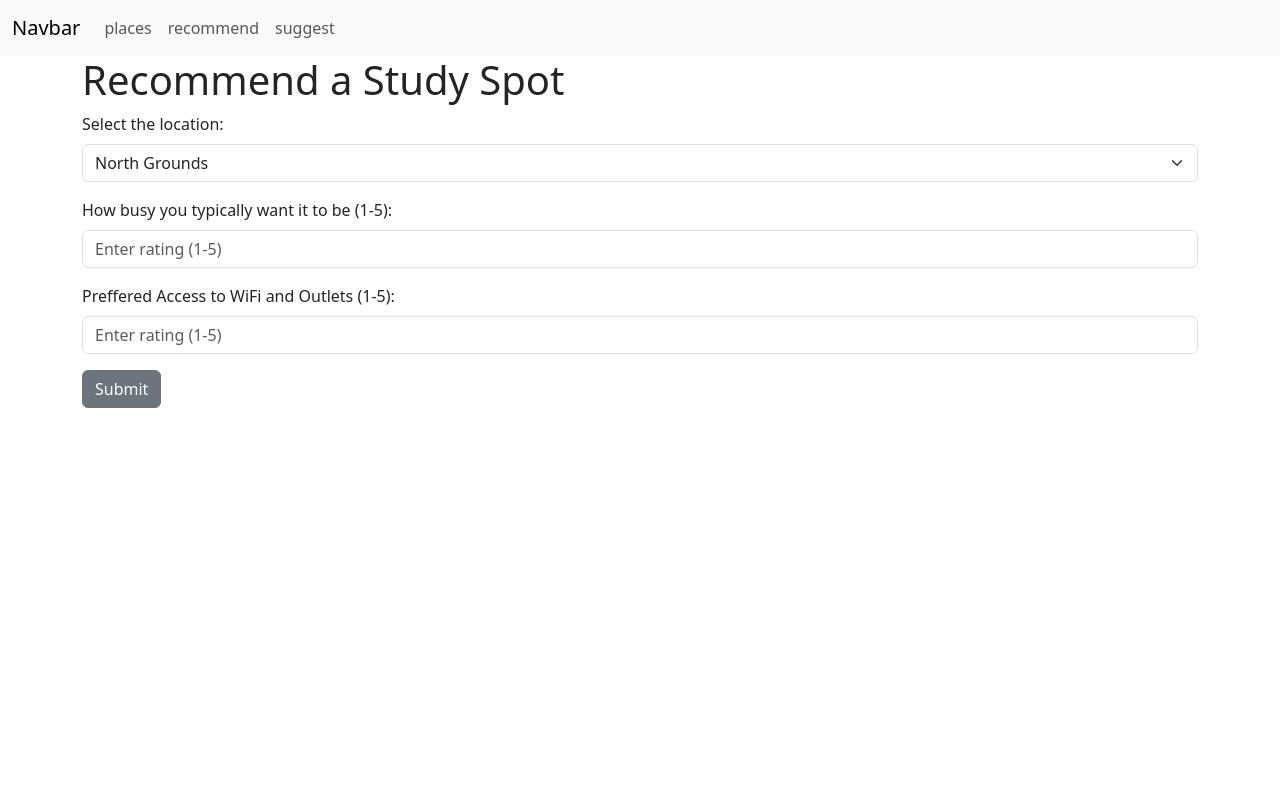
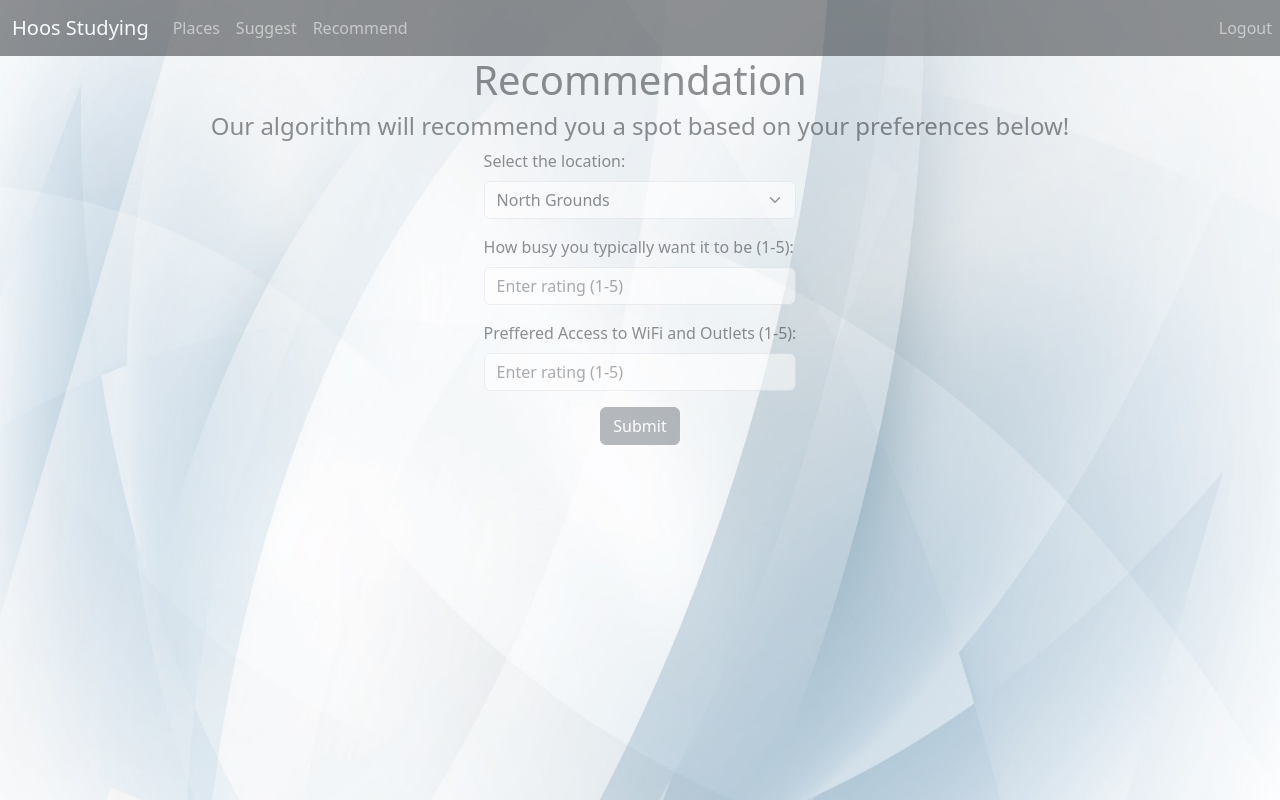
Before and after one commit to danigrieco/StudySpots, a Django app: page /recommend/ in a window 1280 px wide. Run offline with Django 4.2, Linux system fonts and the light colour scheme; some libraries are stand-ins or nearby versions.

Commit message:
changed the bagkround image and added recommend to the nav bar

```diff
--- a/cs3240/static/page.css
+++ b/cs3240/static/page.css
@@ -45,4 +45,5 @@ body{
   background-repeat: no-repeat;
   background-attachment: fixed;
   background-size: 100% 100%;
+  opacity: .5;
 }
--- a/cs3240/templates/index.html
+++ b/cs3240/templates/index.html
@@ -22,7 +22,9 @@
                     <li class="nav-item">
                         <a id="approvalLink" class="nav-link" hidden = "true" href="{% url 'approval' %}">Approval</a>
                     </li>
-
+                    <li class="nav-item">
+                        <a id="recommend" class="nav-link" href="{% url 'recommend' %}">Recommend</a>
+                    </li>
                 </ul>
 
                 </div>
--- a/cs3240/templates/places.html
+++ b/cs3240/templates/places.html
@@ -23,7 +23,9 @@
                     <li class="nav-item">
                         <a id="approvalLink" class="nav-link" hidden = "true" href="{% url 'approval' %}">Approval</a>
                     </li>
-
+                    <li class="nav-item">
+                        <a id="recommend" class="nav-link" href="{% url 'recommend' %}">Recommend</a>
+                    </li>
                 </ul>
 
                 </div>
--- a/cs3240/templates/recommend.html
+++ b/cs3240/templates/recommend.html
@@ -6,28 +6,44 @@
     <link href="https://cdn.jsdelivr.net/npm/bootstrap@5.3.2/dist/css/bootstrap.min.css" rel="stylesheet" integrity="sha384-T3c6CoIi6uLrA9TneNEoa7RxnatzjcDSCmG1MXxSR1GAsXEV/Dwwykc2MPK8M2HN" crossorigin="anonymous">
     <title>Study Spot Preferences</title>
     {% load static %}
-    <link rel="stylesheet" href="{% static 'polls/centered.css' %}">
+    <link rel="stylesheet" href="../static/page.css">
 </head>
 <body>
-    <nav class="navbar navbar-expand-lg navbar-light bg-light">
+    <nav class="navbar navbar-expand-lg navbar-dark bg-dark">
         <div class="container-fluid">
-          <a class="navbar-brand" href="#">Navbar</a>
-          <button class="navbar-toggler" type="button" data-bs-toggle="collapse" data-bs-target="#navbarNavAltMarkup" aria-controls="navbarNavAltMarkup" aria-expanded="false" aria-label="Toggle navigation">
+            <a class="navbar-brand" href="{% url 'home' %}">Hoos Studying</a>
+            <button class="navbar-toggler" type="button" data-bs-toggle="collapse" data-bs-target="#navbarNav" aria-controls="navbarNav" aria-expanded="false" aria-label="Toggle navigation">
             <span class="navbar-toggler-icon"></span>
-          </button>
-          <div class="collapse navbar-collapse" id="navbarNavAltMarkup">
-            <div class="navbar-nav">
-              <a class="nav-link" href="{% url 'places' %}">places</a>
-              <a class="nav-link" href="{% url 'recommend' %}">recommend</a>
-              <a class="nav-link" href="{% url 'suggest' %}">suggest</a>
+            </button>
+            <div class="collapse navbar-collapse" id="navbarNav">
+            <ul class="navbar-nav">
+                <li class="nav-item">
+                    <a class="nav-link"  href="{% url 'places' %}">Places</a>
+                </li>
+                <li class="nav-item">
+                <a class="nav-link" href="{% url 'suggest' %}">Suggest</a>
+                </li>
+                <li class="nav-item">
+                    <a id="approvalLink" class="nav-link" hidden = "true" href="{% url 'approval' %}">Approval</a>
+                </li>
+                <li class="nav-item">
+                    <a id="recommend" class="nav-link" href="{% url 'recommend' %}">Recommend</a>
+                </li>
+            </ul>
+
             </div>
-          </div>
         </div>
-    </nav>
+            <ul class="nav navbar-nav navbar-right">
+                <li class="nav-item">
+                    <a   class="nav-link" href="{% url 'logout' %}">Logout</a>
+                </li>
+            </ul>
+        </nav>
 </body>
 <body>
     <div class="container">
-        <h1>Recommend a Study Spot</h1>
+        <h1>Recommendation</h1>
+        <h4>Our algorithm will recommend you a spot based on your preferences below!</h4>
         <form action="" method="post">
             {% csrf_token %}
             <div class="mb-3">
@@ -48,8 +64,10 @@
                 <label for="wifiOutletInput" class="form-label">Preffered Access to WiFi and Outlets (1-5):</label>
                 <input type="number" class="form-control" id="wifiOutletInput" name="wifiOutletInput" placeholder="Enter rating (1-5)" min="1" max="5" required>
             </div>
+            <center>
+                <button type="submit" class="btn btn-secondary">Submit</button>
+            </center>
 
-            <button type="submit" class="btn btn-secondary">Submit</button>
         </form>
     </div>
 </body>
```
Also changed, not shown: cs3240/templates/place.html (+4 -3 lines), cs3240/templates/suggest.html (+19 -8 lines), cs3240/static/background.jpeg.
